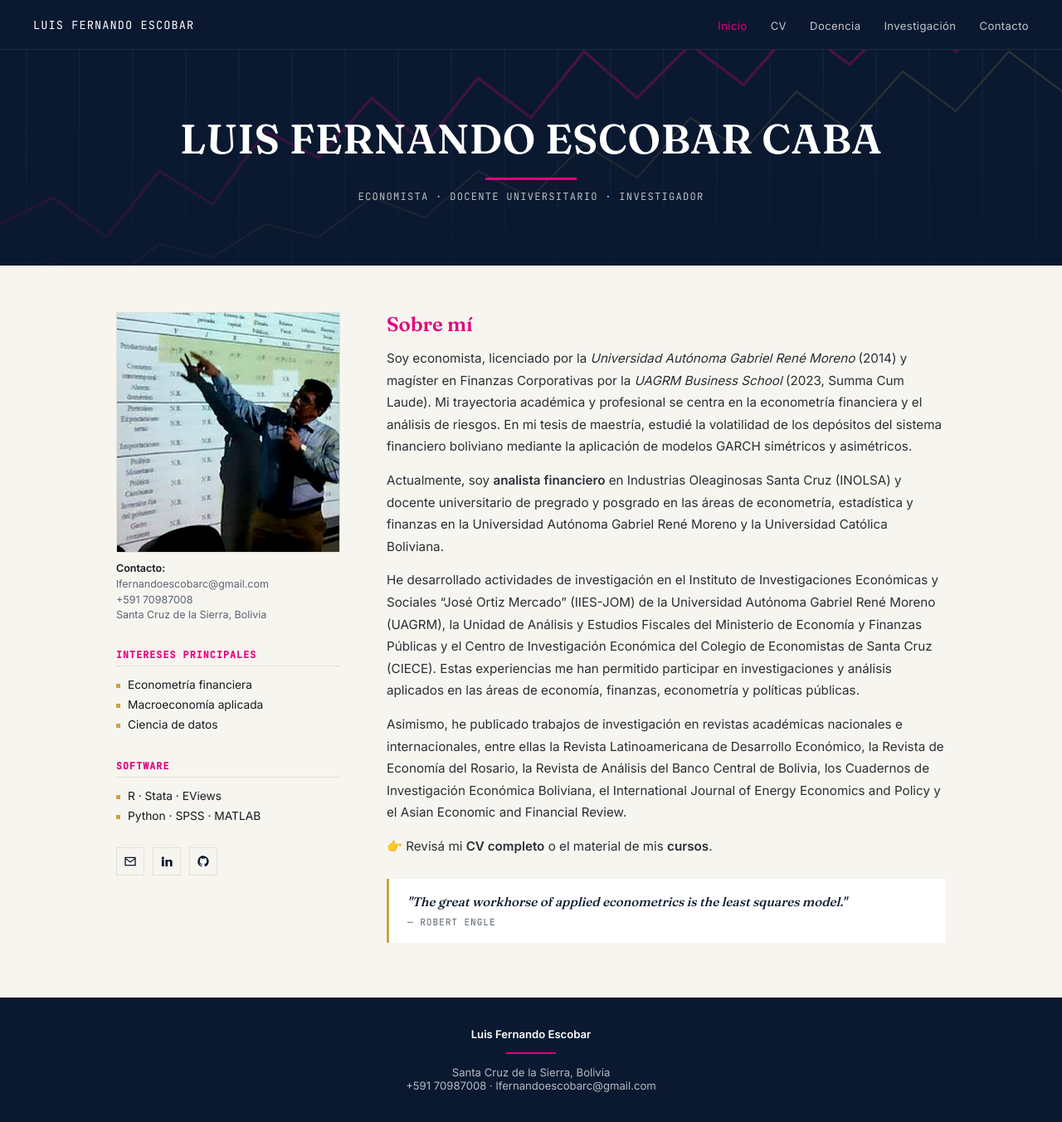
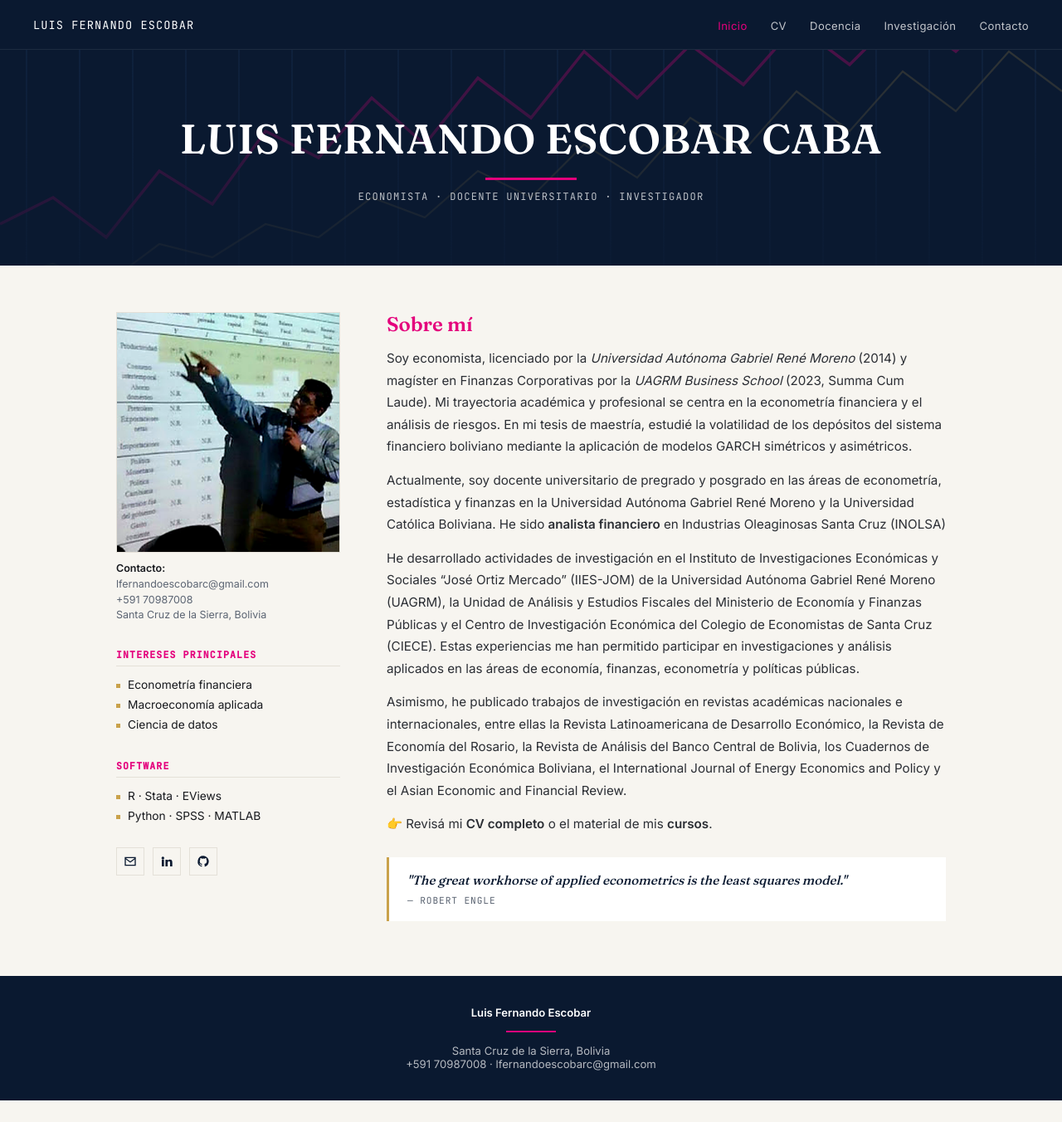
Before and after one commit to LFernandoEscobarC/LFernandoEscobarC.github.io, a Jekyll site: the page built from index.md, in a window 1280 px wide and 1352 px high. Shown: the whole window at 83% size. Built offline with Jekyll 4.4.1, drawn with Linux system fonts in a browser that asks for light colours.

Commit message:
Update index.md

```diff
--- a/index.md
+++ b/index.md
@@ -62,7 +62,7 @@ title: Inicio
       <h2 class="section-title">Sobre mí</h2>
       <div class="about">
         <p>Soy economista, licenciado por la <em>Universidad Autónoma Gabriel René Moreno</em>  (2014) y magíster en Finanzas Corporativas por la <em>UAGRM Business School</em>  (2023, Summa Cum Laude). Mi trayectoria académica y profesional se centra en la econometría financiera y el análisis de riesgos. En mi tesis de maestría, estudié la volatilidad de los depósitos del sistema financiero boliviano mediante la aplicación de modelos GARCH simétricos y asimétricos.</p>
-        <p>Actualmente, soy <strong>analista financiero</strong> en Industrias Oleaginosas Santa Cruz (INOLSA) y docente universitario de pregrado y posgrado en las áreas de econometría, estadística y finanzas en la Universidad Autónoma Gabriel René Moreno y la Universidad Católica Boliviana.</p>
+        <p>Actualmente, soy docente universitario de pregrado y posgrado en las áreas de econometría, estadística y finanzas en la Universidad Autónoma Gabriel René Moreno y la Universidad Católica Boliviana. He sido <strong>analista financiero</strong> en Industrias Oleaginosas Santa Cruz (INOLSA)</p>
         <p>He desarrollado actividades de investigación en el Instituto de Investigaciones Económicas y Sociales “José Ortiz Mercado” (IIES-JOM) de la Universidad Autónoma Gabriel René Moreno (UAGRM), la Unidad de Análisis y Estudios Fiscales del Ministerio de Economía y Finanzas Públicas y el Centro de Investigación Económica del Colegio de Economistas de Santa Cruz (CIECE). Estas experiencias me han permitido participar en investigaciones y análisis aplicados en las áreas de economía, finanzas, econometría y políticas públicas.</p>
         <p>Asimismo, he publicado trabajos de investigación en revistas académicas nacionales e internacionales, entre ellas la Revista Latinoamericana de Desarrollo Económico, la Revista de Economía del Rosario, la Revista de Análisis del Banco Central de Bolivia, los Cuadernos de Investigación Económica Boliviana, el International Journal of Energy Economics and Policy y el Asian Economic and Financial Review.</p>
         <p>👉 Revisá mi <a href="{{ '/cv/' | relative_url }}"><strong>CV completo</strong></a> o el material de mis <a href="{{ '/docencia/' | relative_url }}"><strong>cursos</strong></a>.</p>
```
